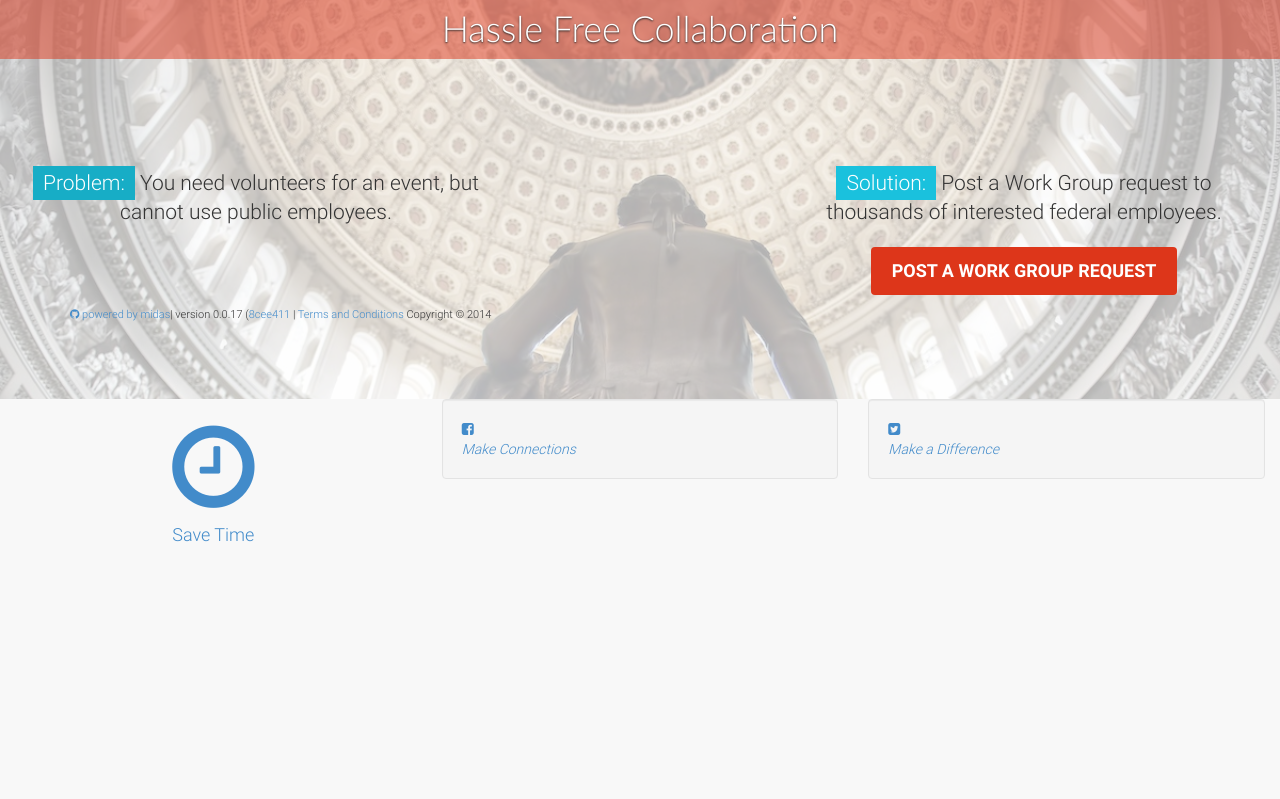
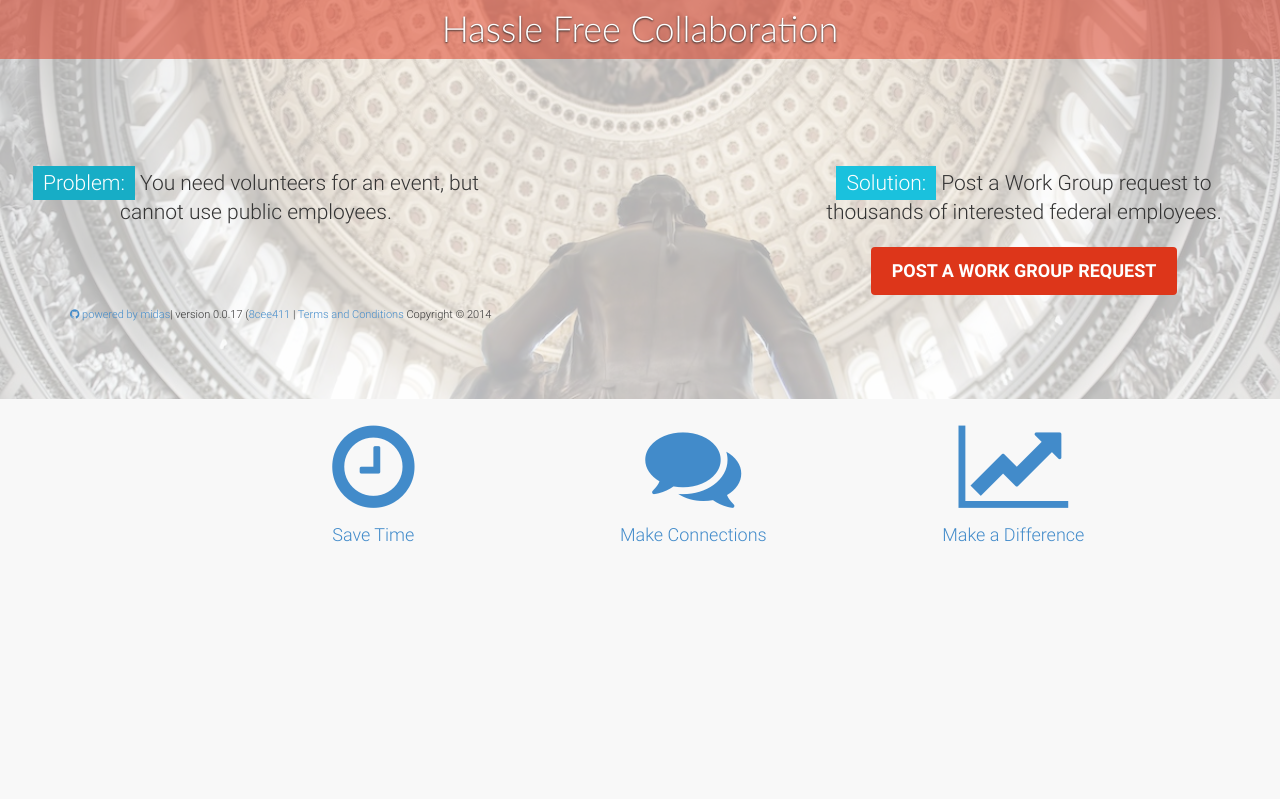
Before and after one commit to alwaysbrightblue/midas-bs, a PHP site: page / in a window 1280 px wide. Shown: the part 474-1273 px from the top of the page. Run offline with PHP 8.4, Linux system fonts and the light colour scheme; some libraries are stand-ins or nearby versions.

Commit message:
create hero and wells in splash3.

```diff
--- a/assets/styles/application.css
+++ b/assets/styles/application.css
@@ -1428,27 +1428,6 @@ ul.task-tags > li {
 .btn-midas:active {
   color: #eee;
 }
-.start-hidden {
-  display: none!important;
-}
-.dealer-social {
-  list-style-type: none;
-  position: relative;
-  padding: 0;
-}
-.dealer-social li {
-  line-height: 2;
-  padding: 0 20px 20px 0;
-  display: inline-block;
-  position: relative;
-}
-.dealer-social-icon {
-  position: absolute;
-  top: 0;
-}
-.dealer-social-title {
-  margin: 0 0 0 33px;
-}
 .hero-wrapper {
   text-align: center;
 }
--- a/sections/hp/splash3/splash3.php
+++ b/sections/hp/splash3/splash3.php
@@ -4,50 +4,35 @@
 // for production, you would probably clean this up a bit, but this works for
 // getting the idea out. - Gabe Lloyd, Oct 6 2014 ?>
 
-<div class="container-fluid padding-left-none padding-right-none" id="container">
+<div class="row-fluid padding-left-none padding-right-none">
 <div class="splash-wrap">
-	<div class="col-md-4">
-	<div class="hero-wrapper" id="fs">
+			<div class="col-md-3 col-md-offset-2">
+			<div class="hero-wrapper">
 		      <div class="hero-widget well" id="allstar">
 		            <a href="#">
-            <div class="icon">
-                 <i class="fa fa-clock-o"></i>
-            </div>
-            <div class="text">
-                <var>Save Time</var>
-              </a>
+		            <div class="icon"><i class="fa fa-clock-o"></i></div> <!-- icon -->
+		            <div class="text"><var>Save Time</var></div></a><!-- text -->
+		        </div> <!-- hero-widget well -->
+			    </div> <!-- hero-wrapper -->
+			</div> <!-- col-md-4 -->
+	    <div class="col-md-3">
+	    	<div class="hero-wrapper">
+	      <div class="hero-widget well" id="facebook">
+	            <a href="#" target="_blank">
+	            <div class="icon"><i class="fa fa-comments"></i></i></div>
+	            <div class="text"><var>Make Connections</var></div></a>
+	            </div> <!-- hero-wrapper -->
 	       </div>
 	    </div>
-	    </div>
-	</div>
-    <div class="col-md-4">
-      <div class="hero-widget well" id="facebook">
-            <a href="#" target="_blank">
-            <div class="icon">
-                 <i class="fa fa-facebook-square"></i>
-            </div>
-            <div class="text">
-                <var>Make Connections</var>
-              </a>
-
-            </div>
-
-       </div>
-    </div>
-    <div class="col-md-4">
+	    <div class="col-md-3">
+	    	<div class="hero-wrapper">
 	        <div class="hero-widget well" id="twitter">
 	            <a href="#" target="_blank">
-            <div class="icon">
-                 <i class="fa fa-twitter-square"></i>
+	            <div class="icon"><i class="fa fa-line-chart"></i></div>
+	            <div class="text"><var>Make a Difference</var></div></a>
 	        </div>
-            <div class="text">
-                <var>Make a Difference</var>
-              </a>
-
-            </div>
-
-        </div>
+	        </div> <!-- hero-wrapper -->
 	    </div>
 
 </div><!-- /.splash-wrap -->
-</div><!-- /.container-fluid-->
+</div><!-- /.row-fluid-->
```
Also changed, not shown: sections/hp/splash3/splash3.less (+0 -29 lines). Lines whose indentation alone changed are shown as unchanged.
